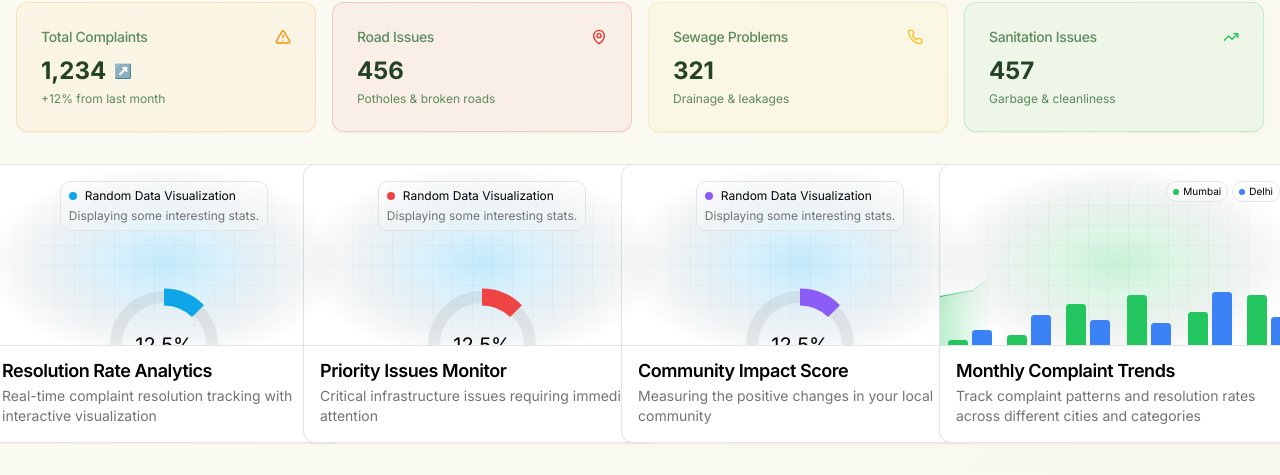
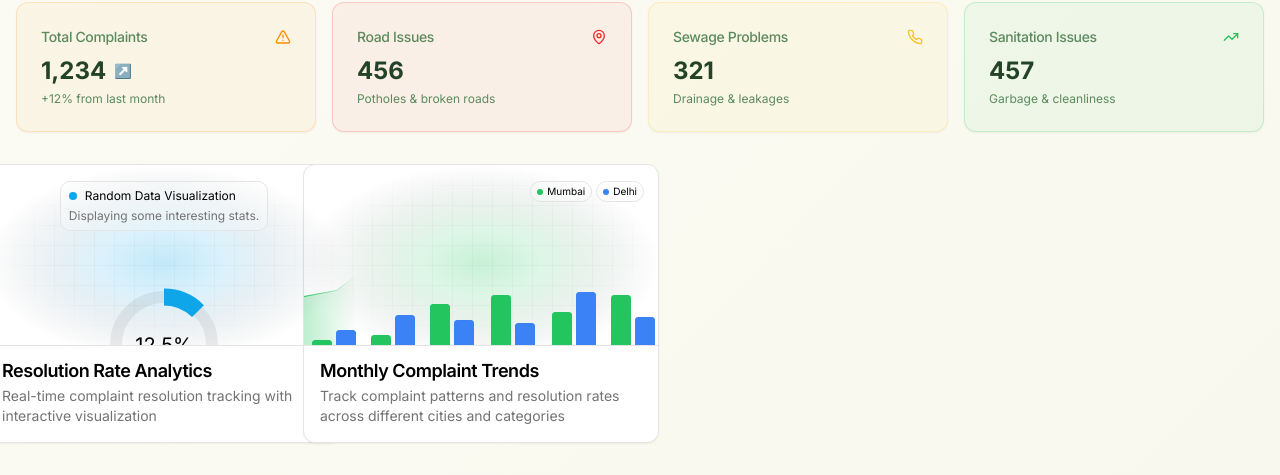
Before and after one commit to nexous-fish/CivicConnect, a React (Vite) app: page / in a window 1280 px wide. Shown: the part 1279-1754 px from the top of the page. Built offline with nearby package versions, Linux system fonts and the light colour scheme; the HTML template or start-up script is replaced by a standard one.

Commit message:
Revert animated card component

```diff
--- a/src/pages/Index.tsx
+++ b/src/pages/Index.tsx
@@ -176,18 +176,6 @@ const Index = () => {
               mainColor="#0ea5e9"
               secondaryColor="#10b981"
             />
-            <CivicAnimatedCard
-              title="Priority Issues Monitor"
-              description="Critical infrastructure issues requiring immediate attention"
-              mainColor="#ef4444"
-              secondaryColor="#f59e0b"
-            />
-            <CivicAnimatedCard
-              title="Community Impact Score"
-              description="Measuring the positive changes in your local community"
-              mainColor="#8b5cf6"
-              secondaryColor="#ec4899"
-            />
             <AnimatedCard>
               <CardVisual>
                 <Visual1 mainColor="#22c55e" secondaryColor="#3b82f6" />
```
